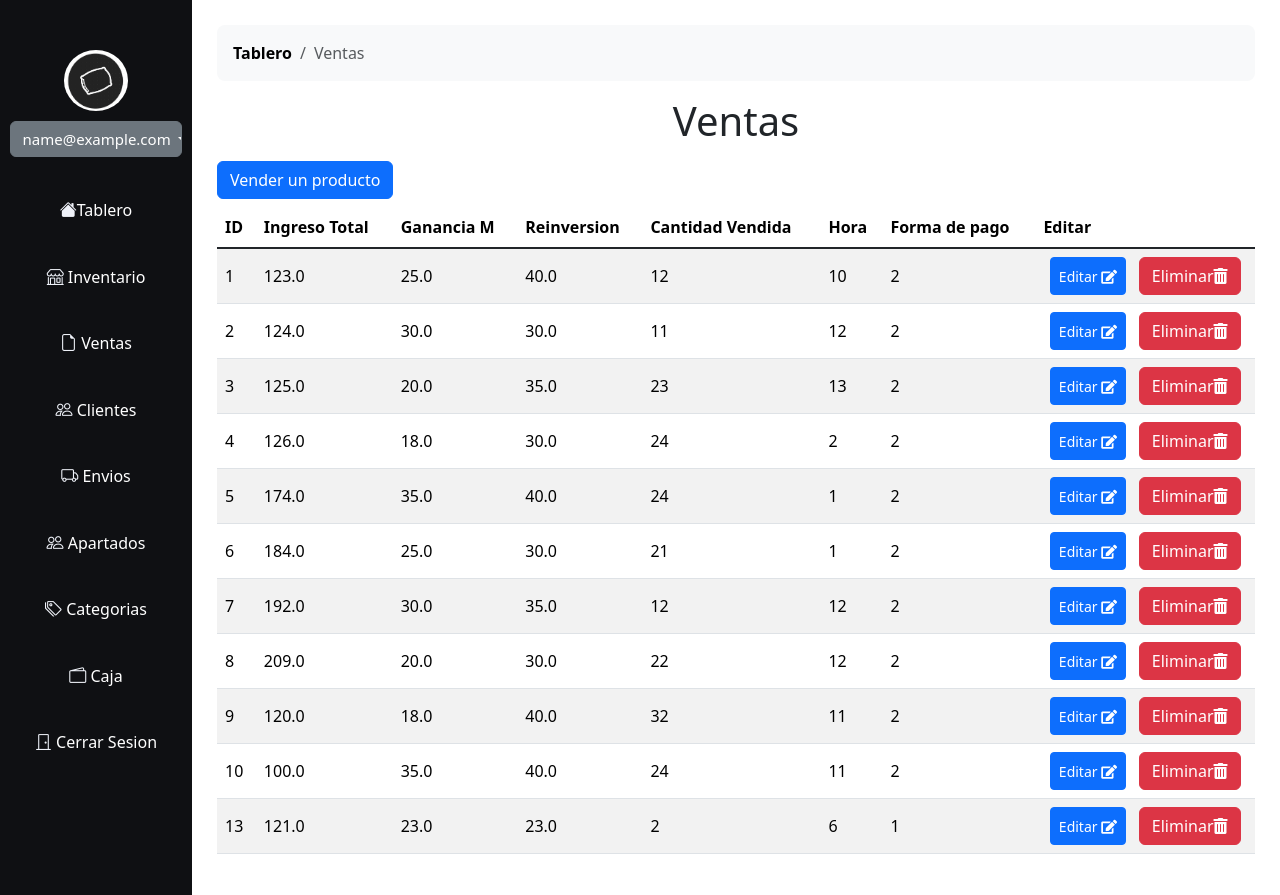
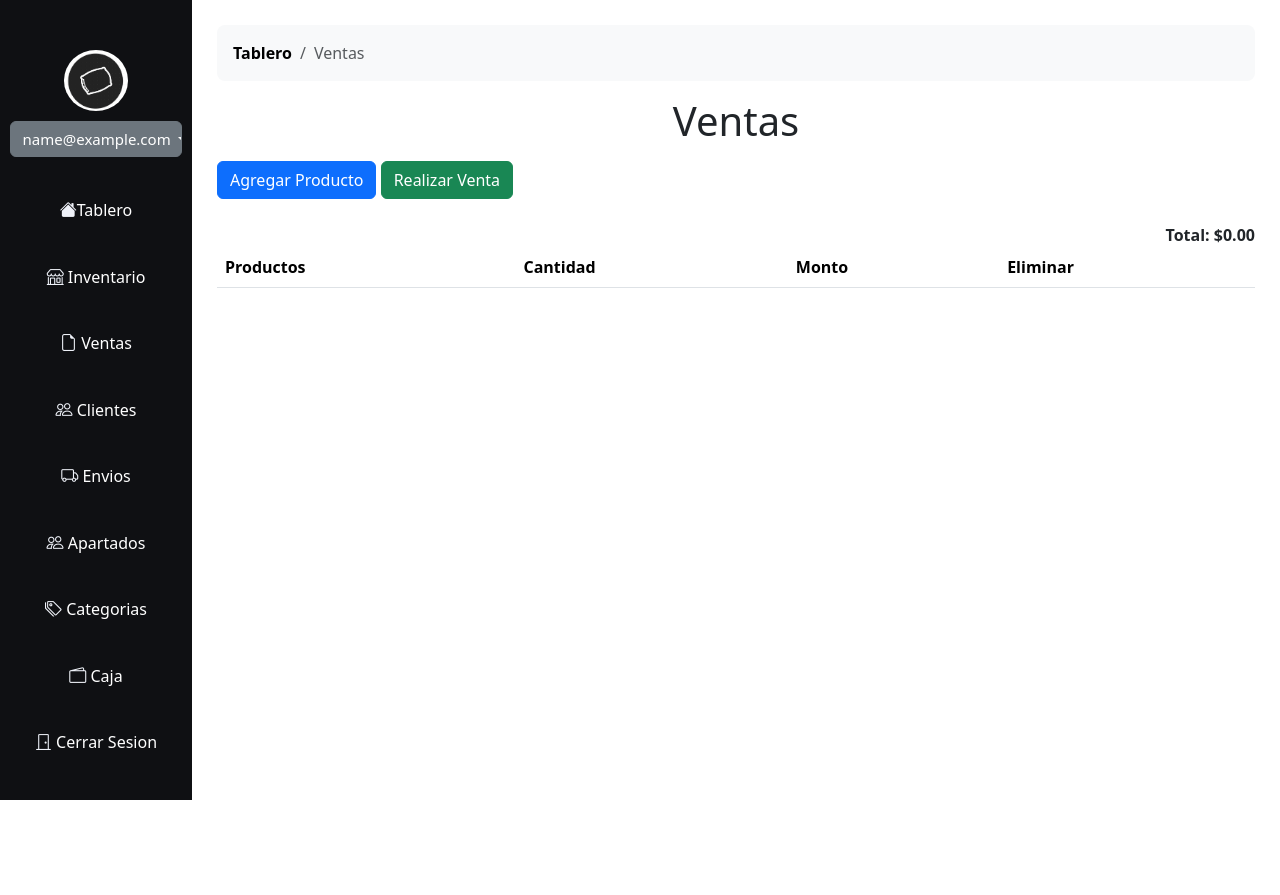
Before and after one commit to Crischickenbby/CambiosChicken, a Flask app: page /ventas in a window 1280 px wide. After the commit the page ends 800 px from the top, so only its background shows below. Run offline with Flask 3, Linux system fonts and the light colour scheme; the visitor is signed in with stand-in values (Sample User, id 1); data comes from the database, SQL or seed files in the repository; lists and menus that the app fills with data are empty; some libraries are stand-ins or nearby versions.

Commit message:
Hice ventas

```diff
--- a/app.py
+++ b/app.py
@@ -7,6 +7,7 @@ from flask import (
     flash,
     send_from_directory,
     session,
+    jsonify
 )
 import os
 import config
@@ -185,6 +186,8 @@ def tablero():
         return render_template("inicio/iniciar_sesion.html")
 
 
+#INVENTARIO LO PASE A ABAJO
+
 @app.route("/inventario", methods=['GET'])
 def inventario():
     if "email" in session:
@@ -228,6 +231,9 @@ def inventario():
         return render_template('inventario.html', Productos=Productos, Proveedor=Proveedor, Categorias=Categorias, producto_escaso=producto_escaso)
     else:
         return render_template("inicio/iniciar_sesion.html")
+
+
+
 
 
 @app.route("/caja", methods=['GET'])
@@ -274,18 +280,6 @@ def clientes():
         Telefono = cur.fetchall()
         cur.close()
         return render_template('clientes.html', clientes=clientes, Telefono=Telefono)
-    else:
-        return render_template("inicio/iniciar_sesion.html")
-
-
-@app.route('/ventas', methods=['GET'])
-def ventas():
-    if "email" in session:
-        cur = mysql.connection.cursor()
-        cur.execute("SELECT * FROM ventas")
-        ventas = cur.fetchall()
-        cur.close()
-        return render_template('ventas.html', ventas=ventas)
     else:
         return render_template("inicio/iniciar_sesion.html")
 
@@ -993,6 +987,67 @@ def cerrar_sesion():
     else:
         return redirect(url_for("iniciar_sesion"))
 
+@app.route('/ventas', methods=['GET', 'POST'])
+def ventas():
+    if "email" in session:
+        cur = mysql.connection.cursor()
+        cur.execute("SELECT * FROM producto")
+        productos = cur.fetchall()
+        cur.close()
+        return render_template('ventas.html', productos=productos)
+    else:
+        return render_template("inicio/iniciar_sesion.html")
+
+
+@app.route('/api/productos', methods=['GET'])
+def get_productos():
+    cur = mysql.connection.cursor()
+    cur.execute("SELECT ID_Producto, Nombre, Precio_venta FROM producto")
+    productos = cur.fetchall()
+    cur.close()
+
+    # Convertir los productos a una lista de diccionarios con claves correctas
+    productos_list = []
+    for producto in productos:
+        productos_list.append({
+            "id": producto[0],
+            "Nombre": producto[1],
+            "Precio_venta": producto[2]
+        })
+
+    return jsonify(productos_list)
+
+@app.route('/realizar_venta', methods=['POST'])
+def realizar_venta():
+    if not request.json:
+        return jsonify({'success': False, 'message': 'No data provided'}), 400
+
+    productos_vendidos = request.json
+
+    try:
+        cur = mysql.connection.cursor()
+        for producto in productos_vendidos:
+            id_producto = producto['id']
+            cantidad_vendida = producto['cantidad']
+            # Actualizar las existencias del producto
+            cur.execute("""
+                UPDATE producto
+                SET Existencias = Existencias - %s
+                WHERE ID_Producto = %s AND Existencias >= %s
+            """, (cantidad_vendida, id_producto, cantidad_vendida))
+
+            if cur.rowcount == 0:
+                return jsonify({'success': False, 'message': 'No hay suficientes existencias'}), 400
+
+        mysql.connection.commit()
+        cur.close()
+        return jsonify({'success': True})
+
+    except Exception as e:
+        mysql.connection.rollback()
+        return jsonify({'success': False, 'message': str(e)}), 500
+
+
 
 if __name__ == '__main__':
     app.run(port=8000, debug=True)
--- a/templates/base.html
+++ b/templates/base.html
@@ -9,6 +9,8 @@
 <link rel="stylesheet" href="../static/tablero.css">
 <link rel="stylesheet" href="../static/logins.css">
 <link rel="stylesheet" href="../static/inventario.css">
+<link rel="stylesheet" href="../static/venta.css">
+
 <!--Boostrap-->
 <link rel="stylesheet" href="https://cdn.jsdelivr.net/npm/bootstrap-icons@1.11.3/font/bootstrap-icons.min.css">
 <link href="https://cdn.jsdelivr.net/npm/bootstrap@5.3.3/dist/css/bootstrap.min.css" rel="stylesheet"
--- a/templates/categorias.html
+++ b/templates/categorias.html
@@ -85,7 +85,8 @@
                 <form id="enviarCategoria" method="POST" action="{{ url_for('agregar_categoria')}}">
                     <div class="">
                         <label for="nombre">Nombre:</label>
-                        <input type="text" class="form-control" id="nombre" name="nombre" pattern="^[A-Za-z\s]+$" required>
+                        <input type="text" class="form-control" id="nombre" name="nombre" pattern="^[A-Za-z\s]+$"
+                            required>
                     </div>
                     <div class="text-center mt-2">
                         <button type="submit" class="btn btn-primary">Guardar</button>
--- a/templates/inventario.html
+++ b/templates/inventario.html
@@ -116,6 +116,7 @@
             </div>
 
             <div class="modal-body"> <!--Formulario-->
+
                 <form id="taskForm" method="POST" action="{{ url_for('agregar_producto')}}"> <!--Añadir producto-->
                     <div class="">
                         <label for="nombre">Nombre:</label>
@@ -156,6 +157,7 @@
                             {% endfor %}
                         </select>
                     </div>
+                    <!--------------------------------------------->
                     <div class="">
                         <label for="categoria">Categoria:</label>
                         <select class="form-control" id="categoria" name="categoria" required>
@@ -165,7 +167,7 @@
                             {% endfor %}
                         </select>
                     </div>
-
+                    <!--------------------------------------------->
                     <div class="text-center mt-2">
                         <button type="reset" id="btn_reset" class="btn btn-secondary">Resetear</button>
                         <button type="submit" class="btn btn-primary">Guardar</button>
--- a/templates/ventas.html
+++ b/templates/ventas.html
@@ -1,11 +1,10 @@
-{%extends 'base.html'%}
+{% extends 'base.html' %}
 
-{%block title%} Clientes{%endblock%}
+{% block title %} Ventas {% endblock %}
 
-{%block contenido%}
+{% block contenido %}
 
 <section class="inventario">
-    <!--Breadcrumb-->
   <nav aria-label="breadcrumb">
     <ol class="breadcrumb breadcrumb-chevron p-3 bg-body-tertiary rounded-3">
       <li class="breadcrumb-item">
@@ -17,216 +16,139 @@
     </ol>
   </nav>
 
-
-
   <h1 class="inventario__titulo text-center">Ventas</h1>
 
-    <button type="button" class="btn_agregar btn btn-primary my-2" data-bs-toggle="modal"
-        data-bs-target="#abrirModalVenta" data-taskid="0">Vender un producto
+  <button type="button" class="btn_agregar btn btn-primary my-2" id="add-product-btn">
+    Agregar Producto
   </button>
 
-    <!--Nueva tabla-->
-    <table class="table  table-hover table-striped align-middle">
+  <!-- Botón para realizar la venta -->
+  <button type="button" class="btn_venta btn btn-success my-2">
+    Realizar Venta
+  </button>
+
+  <div id="total-venta" class="text-end fw-bold mt-3">
+    Total: $0.00
+  </div>
+
+  <table class="table table-hover table-striped align-middle">
     <thead>
       <tr>
-                <th scope="col">ID</th> <!--Columna Encabezados-->
-                <th scope="col">Ingreso Total</th>
-                <th scope="col">Ganancia M</th>
-                <th scope="col">Reinversion</th>
-                <th scope="col">Cantidad Vendida</th>
-                <th scope="col">Hora</th>
-                <th scope="col">Forma de pago</th>
-                <th scope="col">Editar</th>
+        <th scope="col">Productos</th>
+        <th scope="col">Cantidad</th>
+        <th scope="col">Monto</th>
+        <th scope="col">Eliminar</th>
       </tr>
     </thead>
-        <tbody class="table-group-divider">
-            {% for indice in ventas %} <!--Nombre cualquiera + el que recibe de la variable-->
-            <tr>
-                <td>{{ indice[0] }}</td>
-                <td>{{ indice[1] }}</td>
-                <td>{{ indice[2] }}</td>
-                <td>{{ indice[3] }}</td>
-                <td>{{ indice[4] }}</td>
-                <td>{{ indice[5] }}</td>
-                <td>{{ indice[9] }}</td>
-                <!--Seccion de edicion (Editar/Eliminar)-->
-                <td>
-                    <div class="editar__botones">
-                        <button type="button" class="btn btn-primary btn-sm btn__editar" data-bs-toggle="modal"
-                            data-bs-target="#abrirModal" data-bs-id="{{indice[0]}}" data-bs-nombre="{{indice[1]}}"
-                            data-bs-compra="{{indice[2]}}" data-bs-venta="{{indice[3]}}"
-                            data-bs-ganancia="{{indice[4]}}" data-bs-existencias="{{indice[5]}}"
-                            data-bs-existencias-deseadas="{{indice[6]}}" data-bs-proveedor="{{indice[7]}}"
-                            data-bs-categoria="{{indice[8]}}">Editar <i class="fas fa-edit "></i>
-                            <!--Cambia el orden del modal js-->
-                        </button>
-
-                        <button onclick="setProductId('{{ indice[0] }}')" data-bs-toggle="modal"
-                            data-bs-target="#Eliminar" type="button" id="delete__btn" class="btn btn-danger">Eliminar<i
-                                class="fas fa-trash-alt"></i>
-                        </button>
-
-                        <!-- <form action="/eliminar_producto" method="POST" id="eliminarp">
-                            <input type="hidden" name="indice_id" value="{{indice[0]}}">
-                            <button type="submit" id="delete__btn" class="btn btn-danger">Eliminar<i
-                                    class="fas fa-trash-alt"></i>
-                            </button>
-                        </form> -->
-                    </div>
-
-                </td>
-            </tr>
-            {% endfor %}
+    <tbody id="ventas-table-body">
     </tbody>
   </table>
-</section>
 
-
-<!-- Modal para crear/editar venta -->
-<div class="modal fade" id="abrirModalVenta" tabindex="-1">
-
+  <div class="modal fade" id="productsModal" tabindex="-1" aria-labelledby="productsModalLabel" aria-hidden="true">
     <div class="modal-dialog">
       <div class="modal-content">
-
-            <div class="modal-header"><!--Header-->
-                <h5 class="modal-title">Agregar Una venta</h5> <!--id-->
-                <button type="button" class="btn-close" data-bs-dismiss="modal" aria-label="Close">
-                </button>
+        <div class="modal-header">
+          <h5 class="modal-title" id="productsModalLabel">Seleccionar Producto</h5>
+          <button type="button" class="btn-close" data-bs-dismiss="modal" aria-label="Close"></button>
         </div>
-
-            <div class="modal-body"> <!--Formulario-->
-                <form id="taskForm" method="POST" action="{{ url_for('agregar_producto')}}"> <!--Añadir producto o-->
-                    <div class="">
-                        <label for="nombre">Nombre:</label>
-                        <input type="text" class="form-control" id="nombre" name="nombre" required>
-                    </div>
-                    <div class="">
-                        <label for="precio_compra">Precio Compra:</label>
-                        <input type="text" class="form-control" id="precio_compra" name="precio_compra" required>
-                    </div>
-                    <div class="">
-                        <label for="precio_venta">Precio Venta:</label>
-                        <input type="text" class="form-control" id="precio_venta" name="precio_venta" required>
-                    </div>
-                    <div class="">
-                        <label for="ganancia">Ganancia:</label>
-                        <input type="text" class="form-control" id="ganancia" name="ganancia" required>
-                    </div>
-                    <div class="">
-                        <label for="existencias">Existencias:</label>
-                        <input type="text" class="form-control" id="existencias" name="existencias" required>
-                    </div>
-                    <div class="">
-                        <label for="existencias_deseadas">Existencias deseadas:</label>
-                        <input type="text" class="form-control" id="existencias_deseadas" name="existencias_deseadas"
-                            placeholder="Opcional">
-                    </div>
-                    <div class="">
-                        <label for="proovedor">Proveedor:</label>
-                        <input type="" class="form-control" id="proveedor" name="proveedor" required>
-                    </div>
-                    <div class="">
-                        <label for="categoria">Categoria:</label>
-                        <input type="" class="form-control" id="categoria" name="categoria" required>
-                    </div>
-
-                    <div class="text-center mt-2">
-                        <button type="submit" class="btn btn-primary">Guardar</button>
-                    </div>
-                </form>
-            </div>
-
-        </div>
-    </div>
-</div>
-
-<!-- Modal para eliminar -->
-<div class="modal fade" id="Eliminar" tabindex="-1">
-
-    <div class="modal-dialog modal-dialog-centered">
-        <div class="modal-content">
-
-            <div class="modal-header"><!--Header-->
-                <h5 class="modal-title">Eliminar Producto</h5> <!--id-->
-                <button type="button" class="btn-close" data-bs-dismiss="modal">
-                </button>
-            </div>
-
-            <div class="modal-body"> <!--Formulario-->
-                <h3>¿Deseas eliminarlo?</h3>
-
-            </div>
-            <div class="modal-footer">
-                <form action="/eliminar_producto" method="POST" id="eliminarp">
-                    <input type="hidden" name="indice_id" id="indice_id" value="">
-                    <button type="submit" id="delete__btn" class="btn btn-danger">Eliminar
-                    </button>
-                </form>
-                <button type="button" class="btn btn-primary" data-bs-dismiss="modal">Salir
-                </button>
+        <div class="modal-body">
+          <ul id="product-list" class="list-group">
+          </ul>
         </div>
       </div>
     </div>
   </div>
+</section>
 
-<!-- <script src="../static/Js/ModalEditar.js"></script> -->
+<script src="https://code.jquery.com/jquery-3.5.1.min.js"></script>
+<script src="https://cdnjs.cloudflare.com/ajax/libs/popper.js/1.16.0/umd/popper.min.js"></script>
+<script src="https://stackpath.bootstrapcdn.com/bootstrap/4.5.2/js/bootstrap.min.js"></script>
 <script>
-    //< !--Codigo para obtner los datos del fomr segun si id(Editar)-- >
-    const abrirModal = document.getElementById('abrirModal')
-    if (abrirModal) {
-        abrirModal.addEventListener('show.bs.modal', event => {
-            // Button that triggered the modal
-            const button = event.relatedTarget
-            //Obtneer los datos del boton con los id
-            const id = button.getAttribute('data-bs-id')
-            const name = button.getAttribute('data-bs-nombre')
-            const compra = button.getAttribute('data-bs-compra')
-            const venta = button.getAttribute('data-bs-venta')
-            const ganancia = button.getAttribute('data-bs-ganancia')
-            const existencias = button.getAttribute('data-bs-existencias')
-            const existencias_deseadas = button.getAttribute('data-bs-existencias-deseadas')
-            const proveedor = button.getAttribute('data-bs-proveedor')
-            const categoria = button.getAttribute('data-bs-categoria')
+    $(document).ready(function(){
+      // Función para calcular y actualizar el total de la venta
+      function actualizarTotalVenta() {
+        let total = 0;
+        $('#ventas-table-body tr').each(function() {
+          let monto = parseFloat($(this).find('td:nth-child(3)').text());
+          total += monto;
+        });
+        $('#total-venta').text('Total: $' + total.toFixed(2));
+      }
 
-            // Seleccionar los id para actulizarlos en el modal
-            const modalNombre = abrirModal.querySelector('#nombre')
-            const modalCompra = abrirModal.querySelector('#precio_compra')
-            const modalVenta = abrirModal.querySelector('#precio_venta')
-            const modalGanancia = abrirModal.querySelector('#ganancia')
-            const modalExistencias = abrirModal.querySelector('#existencias')
-            const modalExistencias_deseadas = abrirModal.querySelector('#existencias_deseadas')
-            const modalProveedor = abrirModal.querySelector('#proveedor')
-            const modalCategoria = abrirModal.querySelector('#categoria')
+      // Cargar productos cuando se hace clic en el botón "Agregar Producto"
+      $('#add-product-btn').click(function(){
+        $.get('/api/productos', function(data){
+          let productList = $('#product-list');
+          productList.empty();
+          data.forEach(product => {
+            productList.append(
+              `<li class="list-group-item" data-id="${product.id}" data-nombre="${product.Nombre}" data-precio="${product.Precio_venta}">${product.Nombre} - ${product.Precio_venta}</li>`
+            );
+          });
+          $('#productsModal').modal('show');
+        });
+      });
 
-            // Acutualizar el modal con los datos de los atributos.
-            modalNombre.value = name
-            modalCompra.value = compra
-            modalVenta.value = venta
-            modalGanancia.value = ganancia
-            modalExistencias.value = existencias
-            modalExistencias_deseadas.value = existencias_deseadas
-            modalProveedor.value = proveedor
-            modalCategoria.value = categoria
+      // Agregar producto a la tabla cuando se selecciona
+      $('#product-list').on('click', 'li', function(){
+        let productName = $(this).data('nombre');
+        let productPrice = $(this).data('precio');
+        let productId = $(this).data('id');
+        $('#ventas-table-body').append(
+          `<tr data-id="${productId}">
+            <td>${productName}</td>
+            <td>1</td>
+            <td>${productPrice}</td>
+            <td>
+              <button class="btn btn-danger btn-sm delete-btn">Eliminar</button>
+            </td>
+          </tr>`
+        );
+        $('#productsModal').modal('hide');
+        actualizarTotalVenta();
+      });
 
-            //Titulo segun la funcion
-            if (id) {
-                abrirModal.querySelector('.modal-title').textContent = 'Editar Producto';
-                console.log(id)
-                abrirModal.querySelector('#taskForm').setAttribute('action', '{{ url_for("editar_producto", id=0) }}'.replace('0', id));
-                //Enviar a editar
+      // Eliminar producto de la tabla cuando se hace clic en el botón "Eliminar"
+      $('#ventas-table-body').on('click', '.delete-btn', function(){
+        $(this).closest('tr').remove();
+        actualizarTotalVenta();
+      });
+
+      // Manejar el clic en el botón "Realizar Venta"
+      $('.btn_venta').click(function() {
+        let productosVendidos = [];
+        $('#ventas-table-body tr').each(function() {
+          let idProducto = $(this).data('id');
+          let cantidad = parseInt($(this).find('td:nth-child(2)').text());
+          productosVendidos.push({ id: idProducto, cantidad: cantidad });
+        });
+
+        if (productosVendidos.length === 0) {
+          alert('No hay productos en la venta');
+          return;
+        }
+
+        $.ajax({
+          type: 'POST',
+          url: '/realizar_venta',
+          contentType: 'application/json',
+          data: JSON.stringify(productosVendidos),
+          success: function(response) {
+            if (response.success) {
+              $('#ventas-table-body').empty();
+              actualizarTotalVenta();
+              alert('Venta realizada con éxito');
             } else {
-                abrirModal.querySelector('.modal-title').textContent = 'Agregar Producto';
+              alert('Error al realizar la venta: ' + response.message);
             }
-        })
+          },
+          error: function() {
+            alert('Error en la comunicación con el servidor');
           }
-</script>
-
-<!--Para obtener el id y mandarlo al modal-->
-<script>
-    function setProductId(productId) {
-        document.getElementById('indice_id').value = productId;
-    }
+        });
+      });
+    });
   </script>
 
 
-{%endblock%}
+{% endblock %}
```
Also changed, not shown: static/Js/Ventas.js (added), static/venta.css (added). Lines whose indentation alone changed are shown as unchanged.
